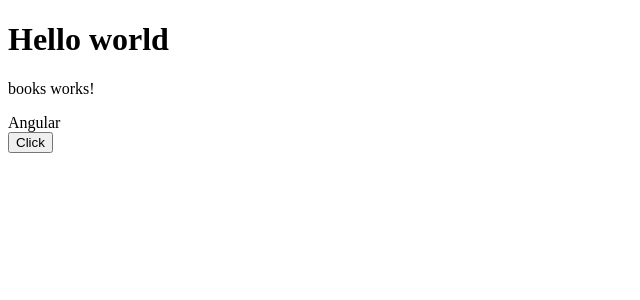
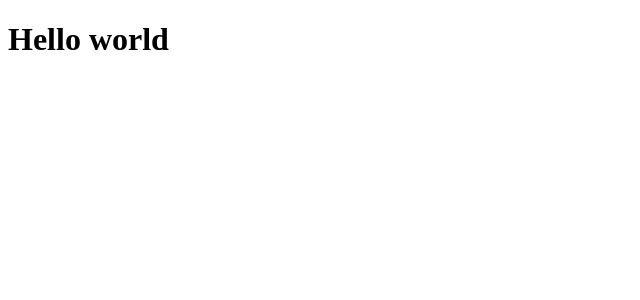
Before and after one commit to Fourth1755/Test-Angular, an Angular app in the folder client/: page / in a window 1280 px wide. Shown: the top 300 px of the page, without its empty margins (0-640 px from the left). Built offline with nearby package versions, Linux system fonts and the light colour scheme.

Commit message:
Update app.component.html

```diff
--- a/client/src/app/app.component.html
+++ b/client/src/app/app.component.html
@@ -1,2 +1,2 @@
 <h1>Hello world</h1>
-<app-books></app-books>
+<router-outlet></router-outlet>
```
